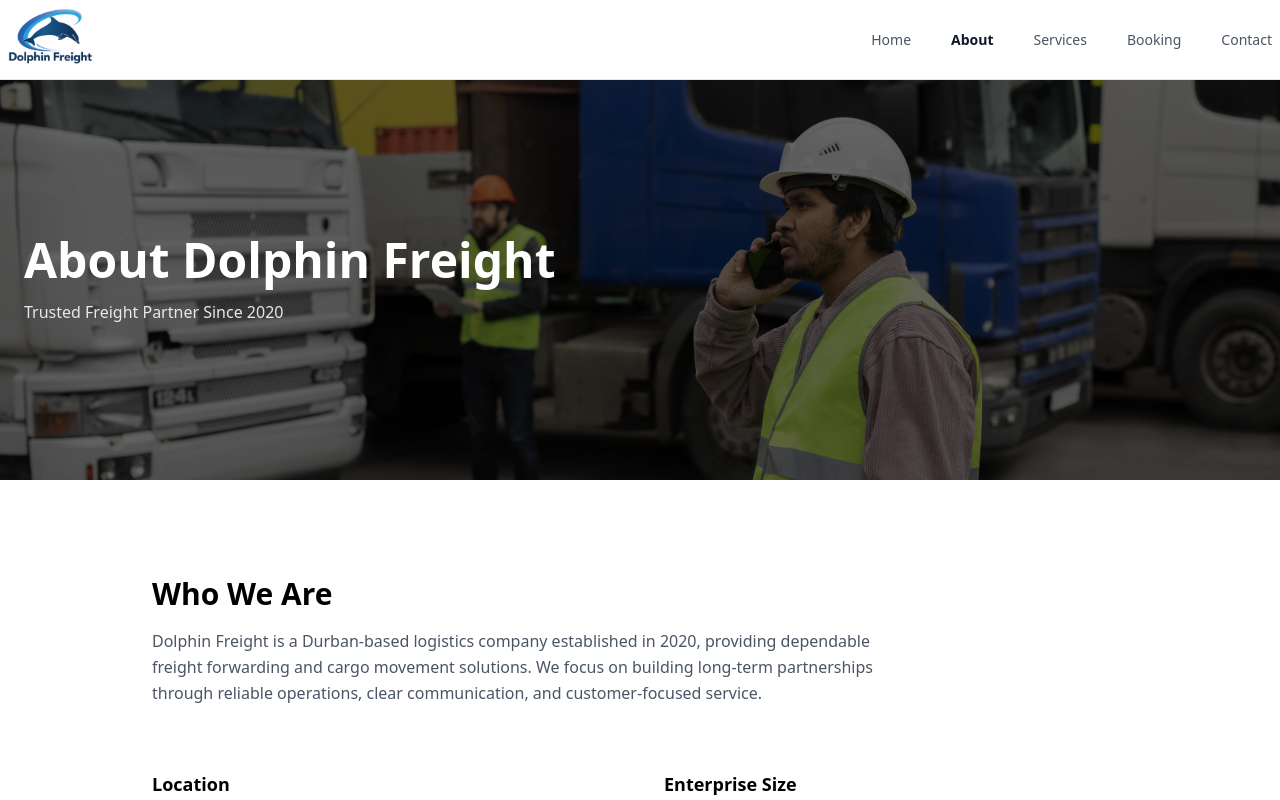
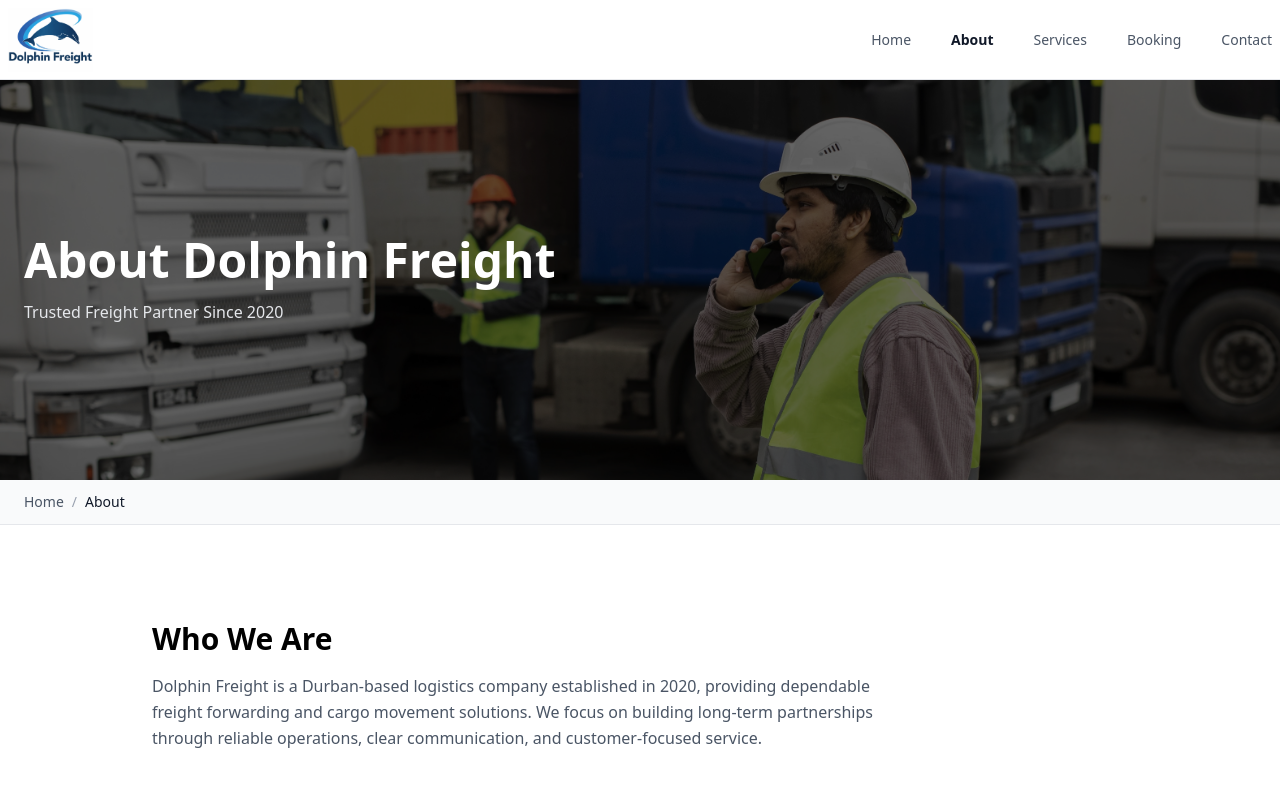
Before and after one commit to RichardHerold32/dolphin-freight-website, a React (Vite) app: page /about in a window 1280 px wide. Shown: the top 800 px of the page. Built offline with nearby package versions, Linux system fonts and the light colour scheme.

Commit message:
added Breadcrumbs

```diff
--- a/src/App.jsx
+++ b/src/App.jsx
@@ -6,7 +6,6 @@ import Booking from "./pages/Booking";
 import Contact from "./pages/Contact";
 import Navbar from "./components/Navbar";
 import Footer from "./components/Footer";
-
 import { Routes, Route } from "react-router-dom";
 
 function App() {
--- /dev/null
+++ b/src/components/Breadcrumbs.jsx
@@ -0,0 +1,52 @@
+import { Link, useLocation } from "react-router-dom";
+
+export default function Breadcrumbs() {
+  const location = useLocation();
+  const paths = location.pathname.split("/").filter(Boolean);
+
+  // Don't show breadcrumbs on home page
+  if (paths.length === 0) return null;
+
+  return (
+    <nav
+      aria-label="Breadcrumb"
+      className="bg-gray-50 border-b border-gray-200"
+    >
+      <div className="max-w-7xl mx-auto px-6 py-3">
+        <ol className="flex items-center flex-wrap gap-2 text-sm text-gray-600">
+
+          {/* Home */}
+          <li>
+            <Link to="/" className="hover:text-gray-900 transition">
+              Home
+            </Link>
+          </li>
+
+          {paths.map((path, index) => {
+            const to = "/" + paths.slice(0, index + 1).join("/");
+            const isLast = index === paths.length - 1;
+
+            return (
+              <li key={to} className="flex items-center gap-2">
+                <span className="text-gray-400">/</span>
+
+                {isLast ? (
+                  <span className="text-gray-900 font-medium capitalize">
+                    {decodeURIComponent(path.replace("-", " "))}
+                  </span>
+                ) : (
+                  <Link
+                    to={to}
+                    className="hover:text-gray-900 transition capitalize"
+                  >
+                    {decodeURIComponent(path.replace("-", " "))}
+                  </Link>
+                )}
+              </li>
+            );
+          })}
+        </ol>
+      </div>
+    </nav>
+  );
+}
--- a/src/pages/About.jsx
+++ b/src/pages/About.jsx
@@ -1,3 +1,4 @@
+import Breadcrumbs from "../components/Breadcrumbs";
 export default function About() {
   return (
     <>
@@ -21,6 +22,9 @@ export default function About() {
           </div>
         </div>
       </section>
+
+      {/* BREADCRUMBS */}
+      <Breadcrumbs />
 
       {/* ABOUT CONTENT */}
       <section className="py-24 bg-white">
--- a/src/pages/Booking.jsx
+++ b/src/pages/Booking.jsx
@@ -1,4 +1,5 @@
 import { useState } from "react";
+import Breadcrumbs from "../components/Breadcrumbs";
 
 export default function Booking() {
   const [form, setForm] = useState({
@@ -46,6 +47,9 @@ export default function Booking() {
           </div>
         </div>
       </section>
+
+      {/* BREADCRUMBS */}
+      <Breadcrumbs />
 
       {/* BOOKING FORM */}
       <section className="py-24 bg-gray-50">
--- a/src/pages/Contact.jsx
+++ b/src/pages/Contact.jsx
@@ -1,3 +1,4 @@
+import Breadcrumbs from "../components/Breadcrumbs";
 export default function Contact() {
   return (
     <>
@@ -21,6 +22,9 @@ export default function Contact() {
           </div>
         </div>
       </section>
+
+      {/* BREADCRUMBS */}
+      <Breadcrumbs />
 
       {/* CONTACT DETAILS */}
       <section className="py-24 bg-white">
--- a/src/pages/Services.jsx
+++ b/src/pages/Services.jsx
@@ -1,3 +1,4 @@
+import Breadcrumbs from "../components/Breadcrumbs";
 export default function Services() {
   return (
     <>
@@ -22,6 +23,9 @@ export default function Services() {
           </div>
         </div>
       </section>
+
+      {/* BREADCRUMBS */}
+      <Breadcrumbs />
 
       {/* SERVICES SECTION */}
       <section className="pt-24 pb-24 bg-gray-50">
```
